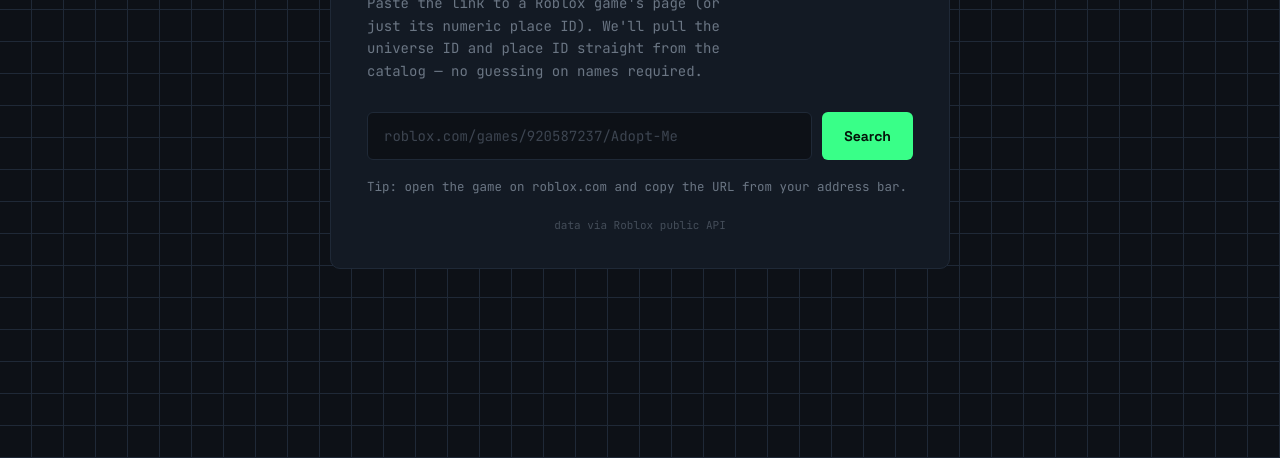
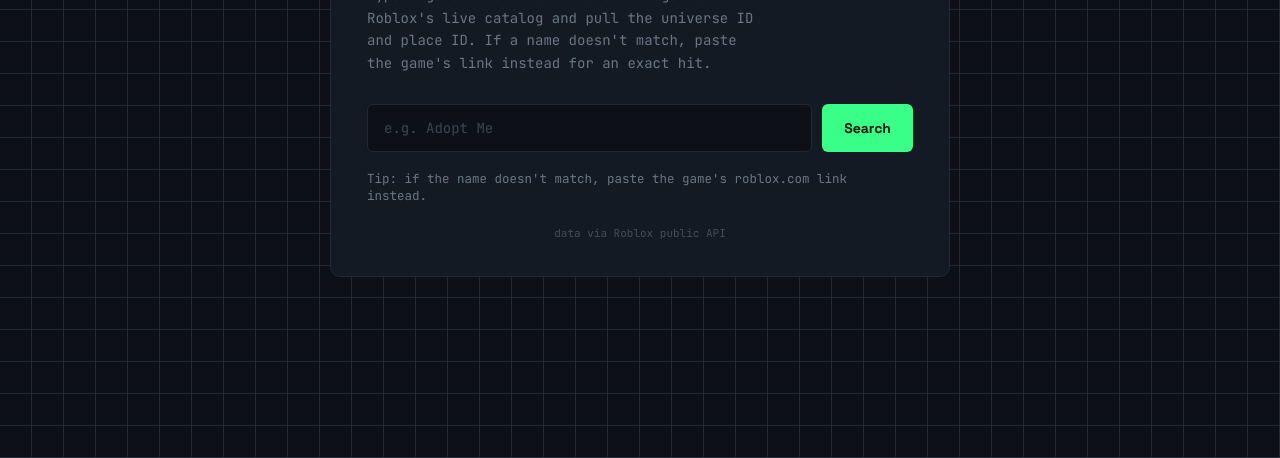
Before and after one commit to mastershadow547/Roblox-Game-Name-To-Game-ID, a website: page game-id-finder/index.html in a window 1280 px wide. Shown: the part 342-800 px from the top of the page. Drawn offline with Linux system fonts and the light colour scheme.

Commit message:
Update instructions for game ID lookup

```diff
--- a/game-id-finder/index.html
+++ b/game-id-finder/index.html
@@ -239,14 +239,14 @@
   <div class="panel">
     <p class="kicker">roblox tools</p>
     <h1>Find a game's ID</h1>
-    <p class="sub">Paste the link to a Roblox game's page (or just its numeric place ID). We'll pull the universe ID and place ID straight from the catalog — no guessing on names required.</p>
+    <p class="sub">Type a game name — we'll match it against Roblox's live catalog and pull the universe ID and place ID. If a name doesn't match, paste the game's link instead for an exact hit.</p>
 
     <form id="lookupForm">
-      <input type="text" id="gameInput" placeholder="roblox.com/games/920587237/Adopt-Me" autocomplete="off" required>
+      <input type="text" id="gameInput" placeholder="e.g. Adopt Me" autocomplete="off" required>
       <button type="submit" id="submitBtn">Search</button>
     </form>
 
-    <div class="status-line" id="statusLine">Tip: open the game on roblox.com and copy the URL from your address bar.</div>
+    <div class="status-line" id="statusLine">Tip: if the name doesn't match, paste the game's roblox.com link instead.</div>
 
     <div class="result" id="result">
       <div class="result-top">
```
